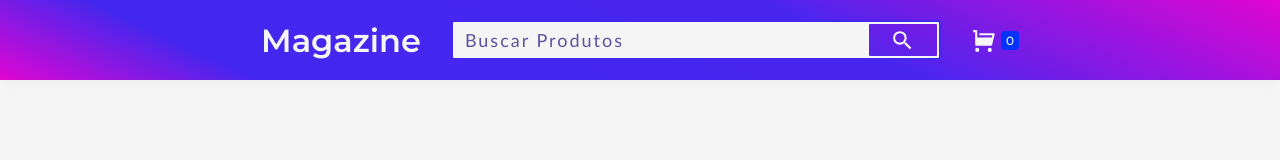
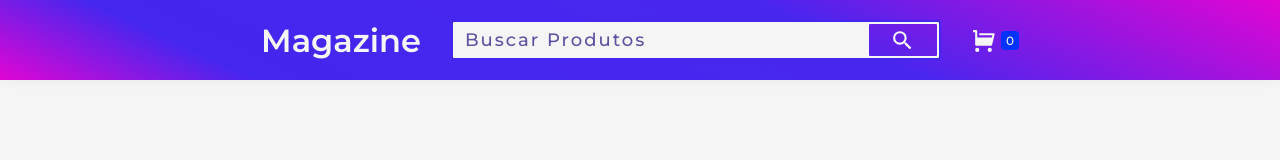
Before and after one commit to PedroKJunior/Ecommerce, a React (Create React App) app: page / in a window 1280 px wide. Shown: the top 160 px of the page. Built offline with nearby package versions, Linux system fonts and the light colour scheme.

Commit message:
Muda fonte do buscador

```diff
--- a/src/Components/SearchMenu/searchMenu.sass
+++ b/src/Components/SearchMenu/searchMenu.sass
@@ -14,12 +14,12 @@
 		height: 100%
 		border: none
 		padding: 10px
-		font-family: Calibri
 		font-weight: 500
 		font-size: 18px
 		letter-spacing: 2px
 		background: transparent
-		color: #fafafa
+		color: #4327ef
+		font-family: Montserrat
 
 		&::placeholder
 			color: #100075AA
```
